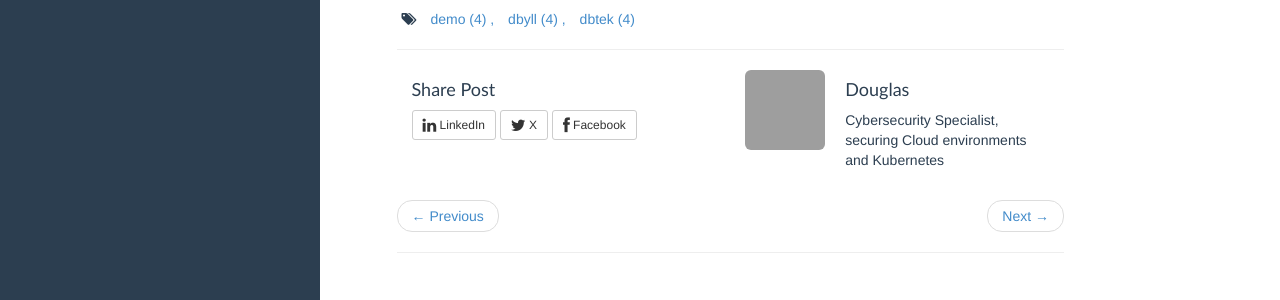
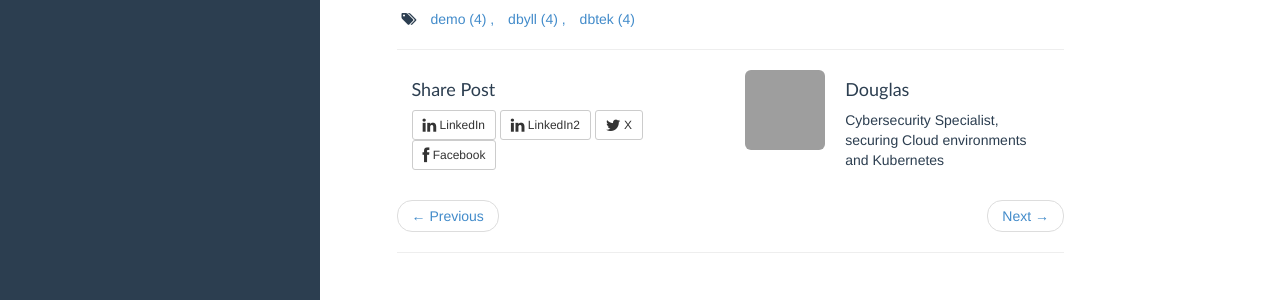
Before and after one commit to douglasluna/douglasluna.github.io, a Jekyll site: the page built from _posts/2013-11-14-sample.md, in a window 1280 px wide. Shown: the part 497-797 px from the top of the page. Built offline with Jekyll 4.4.1, drawn with Linux system fonts in a browser that asks for light colours; grey boxes are pictures that could not be loaded.

Commit message:
some changes

```diff
--- a/_includes/post.html
+++ b/_includes/post.html
@@ -79,6 +79,11 @@
           <i class="fa fa-linkedin fa-lg"></i>
           LinkedIn
         </a>
+        <a class="btn btn-default btn-sm linkedin" href="https://www.linkedin.com/shareArticle?mini=true&url={{ page.url | absolute_url}}&title={{page.title | encode}}"
+           onclick="window.open(this.href,'_blank').focus();return false;">
+          <i class="fa fa-linkedin fa-lg"></i>
+          LinkedIn2
+        </a>
         <a class="btn btn-default btn-sm twitter" href="http://twitter.com/share?text={{page.title | encode}}{% if site.author.twitter%}&via={{site.author.twitter}}{% endif %}"
            onclick="window.open(this.href, 'twitter-share', 'width=550,height=235');return false;">
           <i class="fa fa-twitter fa-lg"></i>
```
